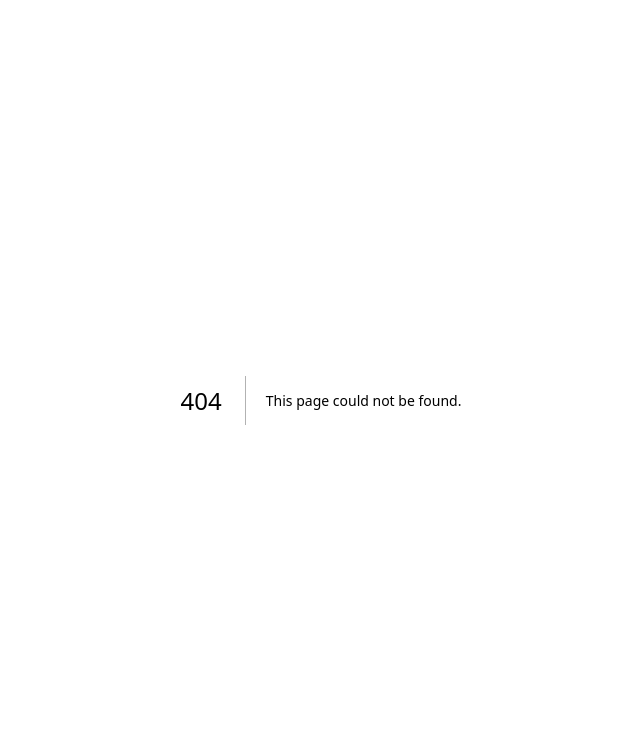
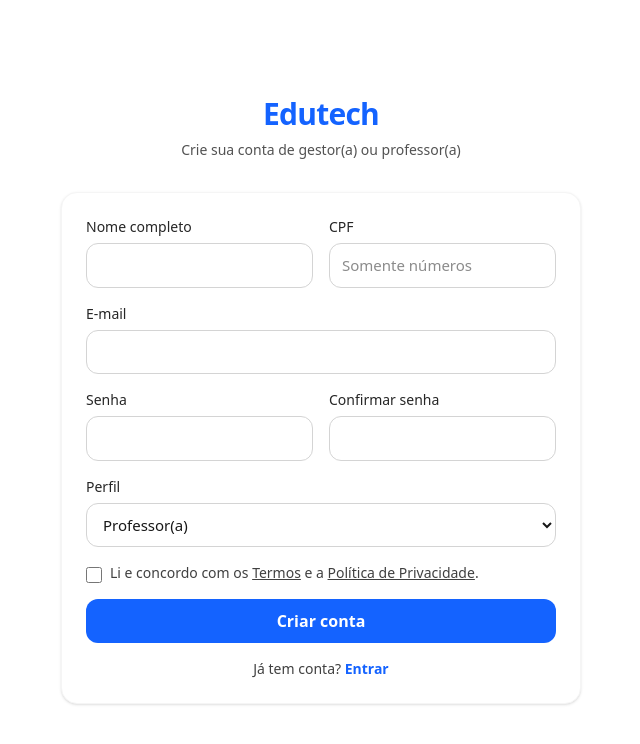
Before and after one commit to guilhermecardosocruz/edutech, a Next.js app in the folder apps/web/: page /register in a window 1280 px wide. Before the commit this address had no page. Shown: the top 744 px of the page, without its empty margins (319-959 px from the left). Built offline with nearby package versions, Linux system fonts and the light colour scheme.

Commit message:
feat(web): página de cadastro + endpoint stub /api/auth/register

```diff
--- /dev/null
+++ b/apps/web/src/app/(auth)/register/page.tsx
@@ -0,0 +1,74 @@
+import Link from "next/link";
+
+export const metadata = { title: "Cadastre-se — Edutech" };
+
+export default function RegisterPage() {
+  return (
+    <main className="container-page bg-[var(--color-primary)]">
+      <div className="w-full max-w-[520px]">
+        <div className="mb-8 flex flex-col items-center gap-2">
+          <Link href="/" className="select-none">
+            <div className="text-3xl font-extrabold tracking-tight text-[var(--color-secondary)]">Edutech</div>
+          </Link>
+          <p className="text-sm text-neutral-600 text-center">
+            Crie sua conta de gestor(a) ou professor(a)
+          </p>
+        </div>
+
+        <form action="/api/auth/register" method="post" className="card p-5 sm:p-6 space-y-4">
+          <div className="grid grid-cols-1 sm:grid-cols-2 gap-4">
+            <div className="space-y-1.5">
+              <label htmlFor="name" className="block text-sm font-medium text-neutral-800">Nome completo</label>
+              <input id="name" name="name" required autoComplete="name" className="input" />
+            </div>
+
+            <div className="space-y-1.5">
+              <label htmlFor="cpf" className="block text-sm font-medium text-neutral-800">CPF</label>
+              <input id="cpf" name="cpf" inputMode="numeric" pattern="\d{11}" placeholder="Somente números" required className="input" />
+            </div>
+
+            <div className="space-y-1.5 sm:col-span-2">
+              <label htmlFor="email" className="block text-sm font-medium text-neutral-800">E-mail</label>
+              <input id="email" name="email" type="email" required autoComplete="email" className="input" />
+            </div>
+
+            <div className="space-y-1.5">
+              <label htmlFor="password" className="block text-sm font-medium text-neutral-800">Senha</label>
+              <input id="password" name="password" type="password" required autoComplete="new-password" minLength={8} className="input" />
+            </div>
+
+            <div className="space-y-1.5">
+              <label htmlFor="confirm" className="block text-sm font-medium text-neutral-800">Confirmar senha</label>
+              <input id="confirm" name="confirm" type="password" required minLength={8} className="input" />
+            </div>
+
+            <div className="space-y-1.5 sm:col-span-2">
+              <label htmlFor="role" className="block text-sm font-medium text-neutral-800">Perfil</label>
+              <select id="role" name="role" required className="input">
+                <option value="professor">Professor(a)</option>
+                <option value="gestor">Gestor(a)</option>
+              </select>
+            </div>
+          </div>
+
+          <label className="flex items-start gap-2 text-sm text-neutral-700">
+            <input type="checkbox" name="terms" required className="mt-1 size-4 rounded border-neutral-300" />
+            <span>
+              Li e concordo com os <Link href="/legal/termos" className="underline hover:no-underline">Termos</Link> e a{" "}
+              <Link href="/legal/privacidade" className="underline hover:no-underline">Política de Privacidade</Link>.
+            </span>
+          </label>
+
+          <button type="submit" className="btn btn-primary w-full">Criar conta</button>
+
+          <div className="text-center text-sm text-neutral-700">
+            Já tem conta?{" "}
+            <Link href="/(auth)/login" className="font-semibold text-[var(--color-secondary)] hover:underline">
+              Entrar
+            </Link>
+          </div>
+        </form>
+      </div>
+    </main>
+  );
+}
--- /dev/null
+++ b/apps/web/src/app/api/auth/register/route.ts
@@ -0,0 +1,26 @@
+import { NextResponse } from "next/server";
+
+export async function POST(req: Request) {
+  const form = await req.formData();
+  const name = String(form.get("name") || "");
+  const cpf = String(form.get("cpf") || "");
+  const email = String(form.get("email") || "");
+  const password = String(form.get("password") || "");
+  const confirm = String(form.get("confirm") || "");
+  const role = String(form.get("role") || "");
+  const terms = form.get("terms");
+
+  // validações mínimas (lado do servidor)
+  if (!name || !email || !cpf.match(/^\d{11}$/) || !password || password !== confirm || !terms) {
+    return NextResponse.json({ ok: false, error: "Dados inválidos" }, { status: 400 });
+  }
+  if (!["professor", "gestor"].includes(role)) {
+    return NextResponse.json({ ok: false, error: "Perfil inválido" }, { status: 400 });
+  }
+
+  // TODO: inserir usuário no DB (Prisma) + hash de senha (bcrypt)
+  // const user = await prisma.user.create({ data: {...} });
+
+  // por enquanto: redireciona pro login com flag
+  return NextResponse.redirect(new URL("/(auth)/login?registered=1", req.url));
+}
```
